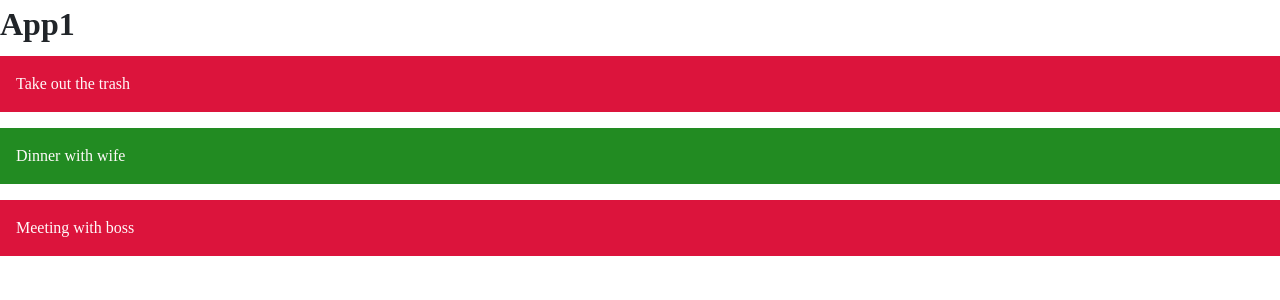
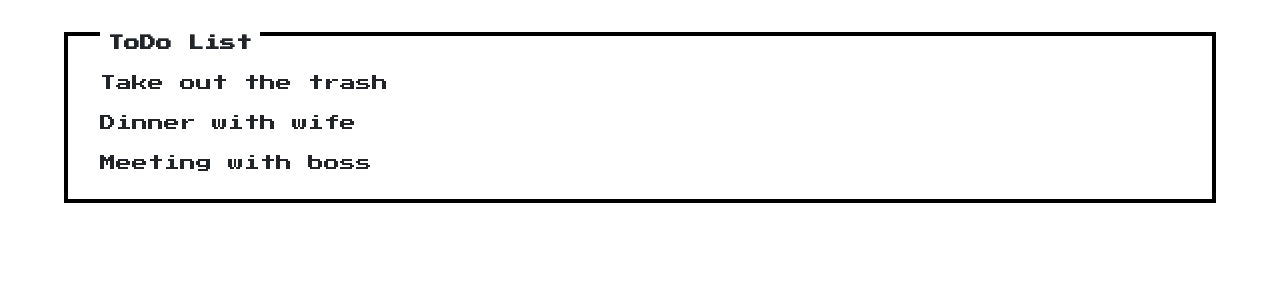
Before and after one commit to in-in/hydrogen, a React (Create React App) app: page / in a window 1280 px wide. Shown: the top 300 px of the page. Built offline with nearby package versions, Linux system fonts and the light colour scheme; the HTML template or start-up script is replaced by a standard one.

Commit message:
add custom font

```diff
--- /dev/null
+++ b/src/App.css
@@ -0,0 +1,14 @@
+@font-face {
+  font-family: 'Press Start 2P';
+  font-style: normal;
+  font-weight: 400;
+  src: local('Press Start 2P Regular'), local('PressStart2P-Regular'),
+    url('./fonts/press-start-2p-v7-latin-ext_latin-regular.woff2')
+      format('woff2'),
+    url('./fonts/press-start-2p-v7-latin-ext_latin-regular.woff') format('woff');
+}
+
+body {
+  padding: 0 2rem;
+  margin: 2rem;
+}
--- a/src/App.js
+++ b/src/App.js
@@ -1,6 +1,7 @@
 import React, { Component } from 'react';
 import Todos from './components/Todos';
 import 'nes.css/css/nes.css';
+import './App.css';
 
 class App extends Component {
   state = {
@@ -27,10 +28,10 @@ class App extends Component {
     console.log(this.state.todos);
 
     return (
-      <div className="App">
-        <h1>App1</h1>
+      <section className="nes-container with-title">
+        <h2 className="title">ToDo List</h2>
         <Todos todos={this.state.todos} />
-      </div>
+      </section>
     );
   }
 }
--- a/src/components/TodoItem.css
+++ /dev/null
@@ -1,8 +0,0 @@
-.TodoItem {
-  padding: 1em;
-  background-color: crimson;
-  color: snow;
-}
-.TodoItem--completed {
-  background-color: forestgreen;
-}
--- a/src/components/TodoItem.js
+++ b/src/components/TodoItem.js
@@ -1,6 +1,5 @@
 import React, { Component } from 'react';
 import PropTypes from 'prop-types';
-import './TodoItem.css';
 
 export default class TodoItem extends Component {
   render() {
```
Also changed, not shown: src/fonts/press-start-2p-v7-latin-ext_latin-regular.woff (added), src/fonts/press-start-2p-v7-latin-ext_latin-regular.woff2 (added).
